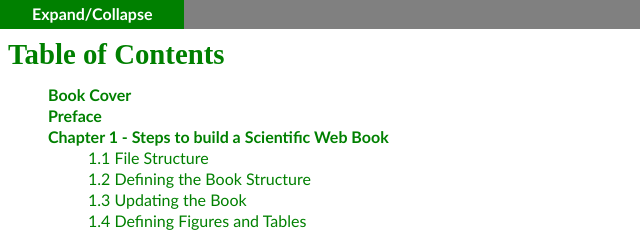
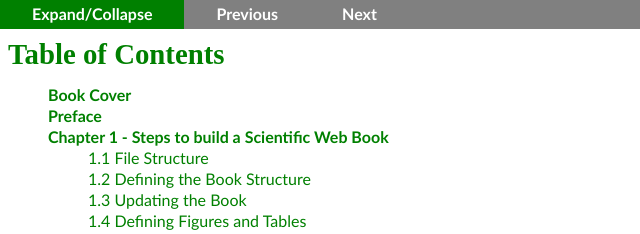
Before and after one commit to MartinOtter/BuildingScientificWebBooks, a plain HTML site: page Tutorial/tableofcontents.html in a window 1280 px wide. Shown: the top 234 px of the page, 0-640 px from the left. Drawn offline with Linux system fonts and the light colour scheme.

Commit message:
Added previous/next buttons to toc file

```diff
--- a/Tutorial/tableofcontents.html
+++ b/Tutorial/tableofcontents.html
@@ -29,6 +29,8 @@ $(document).ready(function(){
 
 <nav><ul>
   <li><a href="#" id="toggle">Expand/Collapse</a></li>
+  <li><a href="index.html">Previous</a></li>
+  <li><a href="preface.html">Next</a></li>
 </ul></nav>
 
 <h1>Table of Contents</h1>
```
